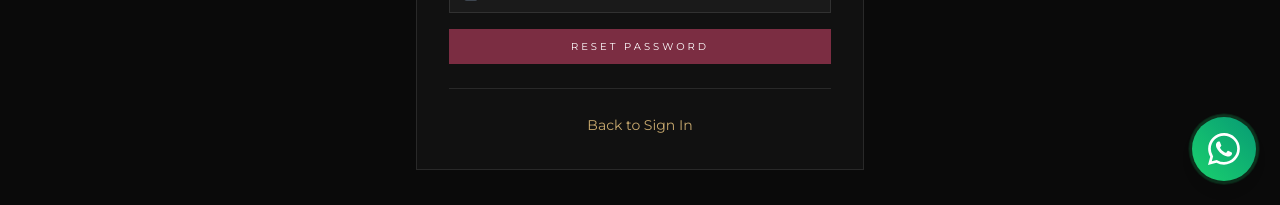
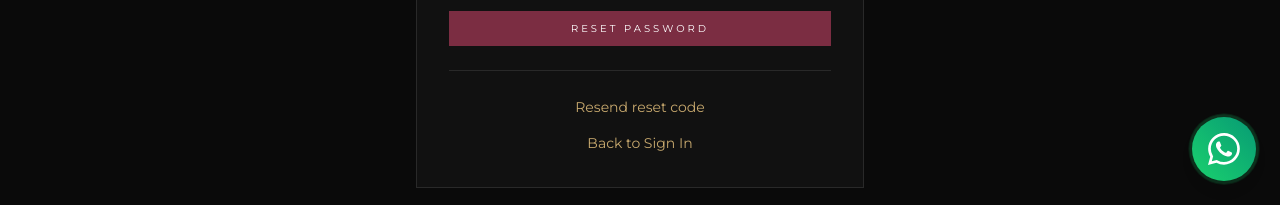
Before and after one commit to Krunal-Chaudhari-0723/getseloria, a Next.js app: page /auth/reset-password in a window 1280 px wide. Shown: the part 595-800 px from the top of the page. Built offline with nearby package versions, Linux system fonts and the light colour scheme; no server answers; the database is empty.

Commit message:
Forget password added

```diff
--- a/app/api/auth/forgot-password/route.ts
+++ b/app/api/auth/forgot-password/route.ts
@@ -31,7 +31,8 @@ export async function POST(req: NextRequest) {
 
       try {
         const origin = req.nextUrl.origin;
-        await sendPasswordResetEmail(user.email, otpCode, `${origin}/auth/reset-password?token=${otpCode}`);
+        const resetUrl = `${origin}/auth/reset-password?token=${otpCode}&email=${encodeURIComponent(user.email)}`;
+        await sendPasswordResetEmail(user.email, otpCode, resetUrl);
       } catch (emailError) {
         await PasswordResetToken.deleteOne({ _id: resetTokenRecord._id });
         throw emailError;
--- a/app/auth/reset-password/page.tsx
+++ b/app/auth/reset-password/page.tsx
@@ -9,12 +9,14 @@ import { LockClosedIcon, EyeIcon, EyeSlashIcon } from '@heroicons/react/24/outli
 function ResetPasswordForm() {
   const searchParams = useSearchParams();
   const token = searchParams.get('token') || '';
+  const emailFromUrl = searchParams.get('email') || '';
   const [code, setCode] = useState(token);
   const [password, setPassword] = useState('');
   const [confirmation, setConfirmation] = useState('');
   const [showPassword, setShowPassword] = useState(false);
   const [showConfirmation, setShowConfirmation] = useState(false);
   const [loading, setLoading] = useState(false);
+  const [resending, setResending] = useState(false);
   const [message, setMessage] = useState('');
   const [error, setError] = useState(token ? '' : 'Enter the reset code from your email.');
 
@@ -55,6 +57,37 @@ function ResetPasswordForm() {
       setError('An error occurred. Please try again.');
     } finally {
       setLoading(false);
+    }
+  };
+
+  const handleResendCode = async () => {
+    if (!emailFromUrl) {
+      setError('Enter your email on the previous step to resend the reset code.');
+      return;
+    }
+
+    setResending(true);
+    setMessage('');
+    setError('');
+
+    try {
+      const response = await fetch('/api/auth/forgot-password', {
+        method: 'POST',
+        headers: { 'Content-Type': 'application/json' },
+        body: JSON.stringify({ email: emailFromUrl }),
+      });
+      const data = await response.json();
+
+      if (!response.ok) {
+        setError(data.error || 'Unable to resend the reset code.');
+        return;
+      }
+
+      setMessage(data.message);
+    } catch {
+      setError('An error occurred while resending the reset code.');
+    } finally {
+      setResending(false);
     }
   };
 
@@ -149,8 +182,18 @@ function ResetPasswordForm() {
           </form>
         )}
 
-        <div className="mt-6 text-center border-t border-white/10 pt-6">
-          <Link href="/auth/login" className="text-sm text-[#C8A96E] hover:text-white transition-colors">Back to Sign In</Link>
+        <div className="mt-6 text-center border-t border-white/10 pt-6 space-y-3">
+          <button
+            type="button"
+            onClick={handleResendCode}
+            disabled={resending}
+            className="text-sm text-[#C8A96E] hover:text-white transition-colors disabled:opacity-50"
+          >
+            {resending ? 'Resending...' : 'Resend reset code'}
+          </button>
+          <div>
+            <Link href="/auth/login" className="text-sm text-[#C8A96E] hover:text-white transition-colors">Back to Sign In</Link>
+          </div>
         </div>
       </motion.div>
     </div>
```
